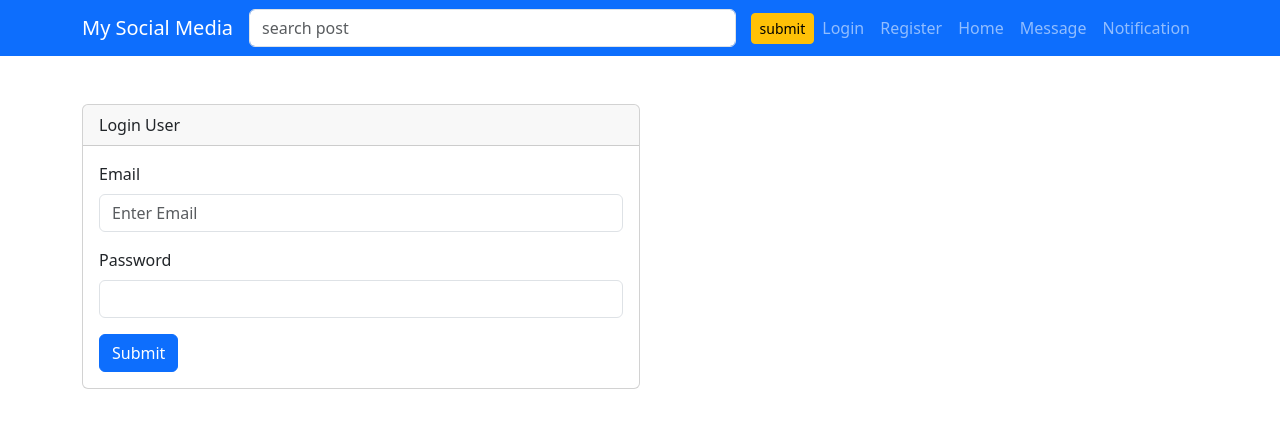
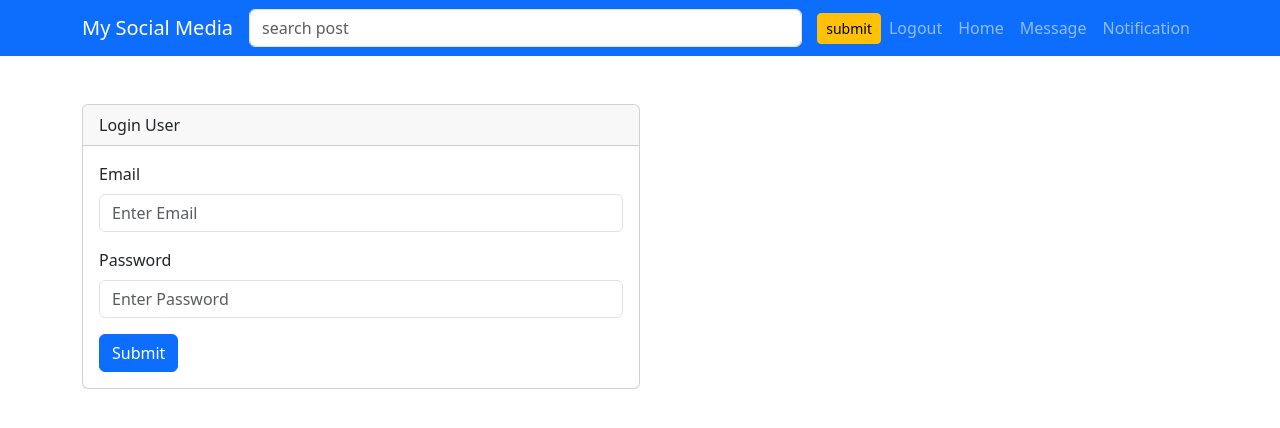
Before and after one commit to rwn3developer/mern-project, a React (Create React App) app in the folder facebookclone/client/: page / in a window 1280 px wide. Shown: the top 428 px of the page. Built offline with nearby package versions, Linux system fonts and the light colour scheme; sample sign-in values are in the browser's storage.

Commit message:
private route is done

```diff
--- a/facebookclone/client/src/App.js
+++ b/facebookclone/client/src/App.js
@@ -3,14 +3,21 @@ import Topbar from "./component/topbar/Topbar";
 import Home from "./pages/home/Home";
 import Login from "./pages/login/Login";
 import Register from "./pages/register/Register";
+import UserPrivateRoute from "./PrivateRoute/UserPrivateRoute";
 
 function App() {
   return (
     <BrowserRouter>
       <Routes>
-        <Route path="/home" element={<Home />}></Route>
         <Route path="/" element={<Login/>}/>
         <Route path="/register" element={<Register/>}/>
+
+        <Route element={<UserPrivateRoute/>}>
+            <Route path="/home" element={<Home />}/>
+
+        </Route>
+
+
       </Routes>
     </BrowserRouter>
   );
--- /dev/null
+++ b/facebookclone/client/src/PrivateRoute/UserPrivateRoute.jsx
@@ -0,0 +1,15 @@
+import React from 'react'
+import { useAuth } from '../context/AuthContext'
+import { Navigate, Outlet } from 'react-router-dom'
+
+const UserPrivateRoute = () => {
+
+    const [auth,setAuth] = useAuth()
+
+  return (
+        // auth?.token && auth?.user?.role==="user" ? <Outlet/> : <Navigate to={'/'}/>
+        auth?.token  ? <Outlet/> : <Navigate to={'/'}/>
+  )
+}
+
+export default UserPrivateRoute
--- a/facebookclone/client/src/component/topbar/Topbar.jsx
+++ b/facebookclone/client/src/component/topbar/Topbar.jsx
@@ -1,9 +1,22 @@
 import React from 'react'
 import './topbar.css'
 import { Link } from 'react-router-dom'
+import { useAuth } from '../../context/AuthContext'
 const Topbar = () => {
+
+    const [auth, setAuth] = useAuth()
+
+    const handleLogout = () => {
+        setAuth({
+            ...auth,
+            user : null,
+            token : null
+        })
+        localStorage.removeItem('auth')
+        alert("User successfully Logout")
+    }
+
     return (
-
         <nav className="navbar navbar-expand-lg navbar-dark bg-primary">
             <div className="container">
                 <a className="navbar-brand" href="/">My Social Media</a>
@@ -11,16 +24,28 @@ const Topbar = () => {
                     <span className="navbar-toggler-icon"></span>
                 </button>
 
-                <input type='text' placeholder='search post' className='form-control w-50'/> <button style={{marginLeft : "15px"}} className='btn btn-warning btn-sm'>submit</button>
+                <input type='text' placeholder='search post' className='form-control w-50' /> <button style={{ marginLeft: "15px" }} className='btn btn-warning btn-sm'>submit</button>
 
                 <div className="collapse navbar-collapse" id="navbarSupportedContent">
                     <ul className="navbar-nav ms-auto">
+
+                        {
+                            auth?.token ? (
+                                <li className="nav-item">
+                                     <Link onClick={ () => handleLogout() } className="nav-link">Logout</Link>
+                                </li>
+                            ) : (
+                                <>
                                     <li className="nav-item">
                                         <Link className="nav-link" to={`/`}>Login</Link>
                                     </li>
                                     <li className="nav-item">
                                         <Link className="nav-link" to={`/register`}>Register</Link>
                                     </li>
+                                </>
+                            )
+                        }
+
                         <li className="nav-item">
                             <Link className="nav-link" to={`/home`}>Home</Link>
                         </li>
--- /dev/null
+++ b/facebookclone/client/src/context/AuthContext.js
@@ -0,0 +1,33 @@
+import { createContext, useContext, useEffect, useState } from "react";
+
+const AuthContext = createContext();
+
+const AuthProvider = ({children}) => {
+    const [auth,setAuth] = useState({
+        user : null,
+        toekn : null
+    })
+
+    useEffect(()=>{
+        const data = JSON.parse(localStorage.getItem('auth'))
+        if(data){
+            setAuth({
+                ...auth,
+                user : data.user,
+                token : data.token
+            })
+        }
+    },[])
+
+    return (
+        <AuthContext.Provider value={[auth,setAuth]}>
+            {children}
+        </AuthContext.Provider>
+    )
+}
+
+const useAuth = () => {
+    return useContext(AuthContext)
+}
+
+export {useAuth,AuthProvider}
--- a/facebookclone/client/src/index.js
+++ b/facebookclone/client/src/index.js
@@ -2,11 +2,14 @@ import React from 'react';
 import ReactDOM from 'react-dom/client';
 
 import App from './App';
+import { AuthProvider } from './context/AuthContext';
 
 
 const root = ReactDOM.createRoot(document.getElementById('root'));
 root.render(
-    <App />
+    <AuthProvider>
+        <App />
+    </AuthProvider>
 );
 
 // If you want to start measuring performance in your app, pass a function
--- a/facebookclone/client/src/pages/login/Login.jsx
+++ b/facebookclone/client/src/pages/login/Login.jsx
@@ -1,10 +1,16 @@
 import React, { useState } from 'react'
 import Topbar from '../../component/topbar/Topbar'
+import { useAuth } from '../../context/AuthContext'
+import { useNavigate } from 'react-router-dom'
 
 const Login = () => {
 
     const [email,setEmail] = useState("")
     const [password,setPassword] = useState("")
+    const [auth,setAuth] = useAuth()
+    const navigate = useNavigate()
+
+
 
     const handleSubmit = async(e) => {
         e.preventDefault()
@@ -19,7 +25,20 @@ const Login = () => {
         })
         let res = await all.json()
         if(res.success){
+            setAuth({
+                ...auth,
+                user : res.user,
+                token : res.token
+            })
+            let obj = {
+                user : res.user,
+                token : res.token
+            }
+            localStorage.setItem('auth',JSON.stringify(obj))
             alert(res.message)
+            navigate('/home');
+            setEmail("")
+            setPassword("")
         }else{
             alert(res.message)
         }
@@ -43,7 +62,7 @@ const Login = () => {
                                     </div>
                                     <div className="mb-3">
                                         <label className="form-label">Password</label>
-                                        <input type="password" onChange={ (e) => setPassword(e.target.value) } value={password}  className="form-control"/>
+                                        <input type="password" placeholder='Enter Password' onChange={ (e) => setPassword(e.target.value) } value={password}  className="form-control"/>
                                     </div>
                                     <button type="submit" className="btn btn-primary">Submit</button>
                                 </form>
```
Lines whose indentation alone changed are shown as unchanged.
